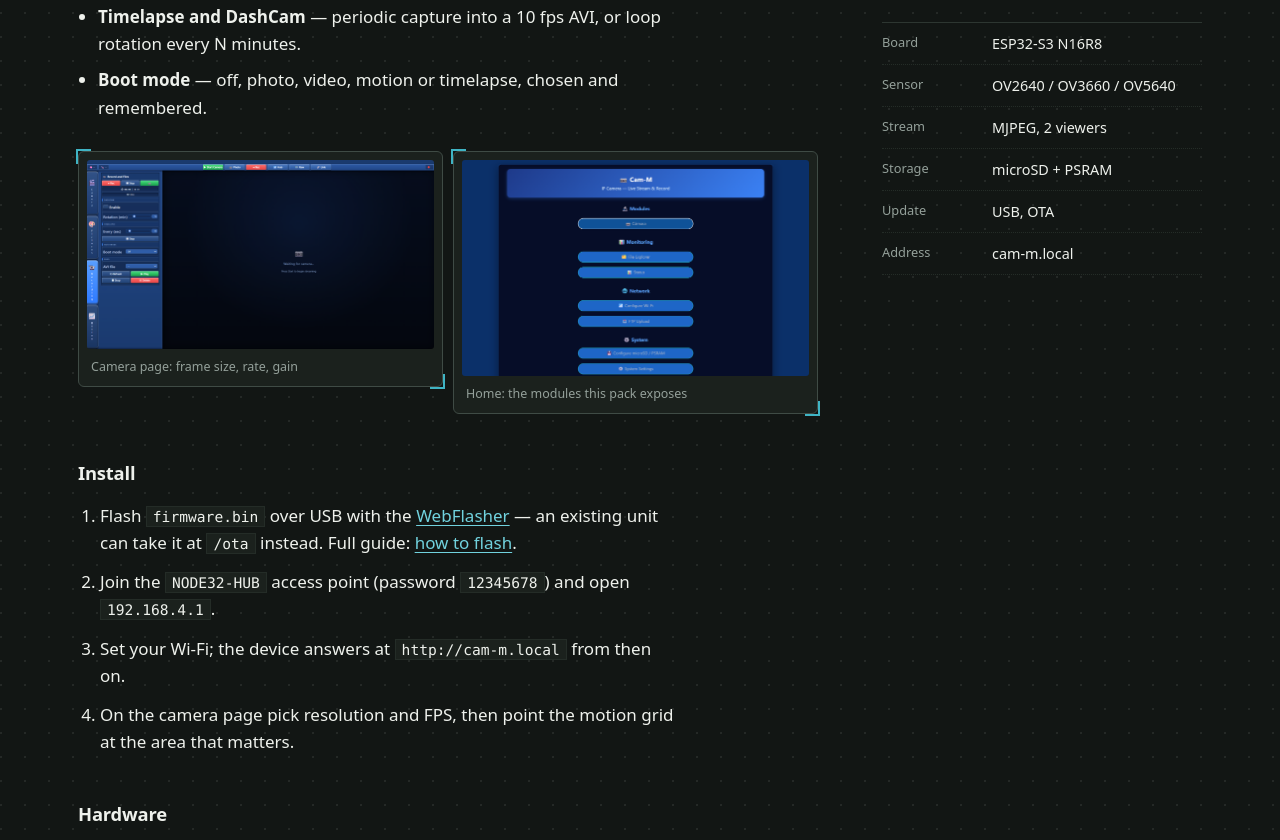
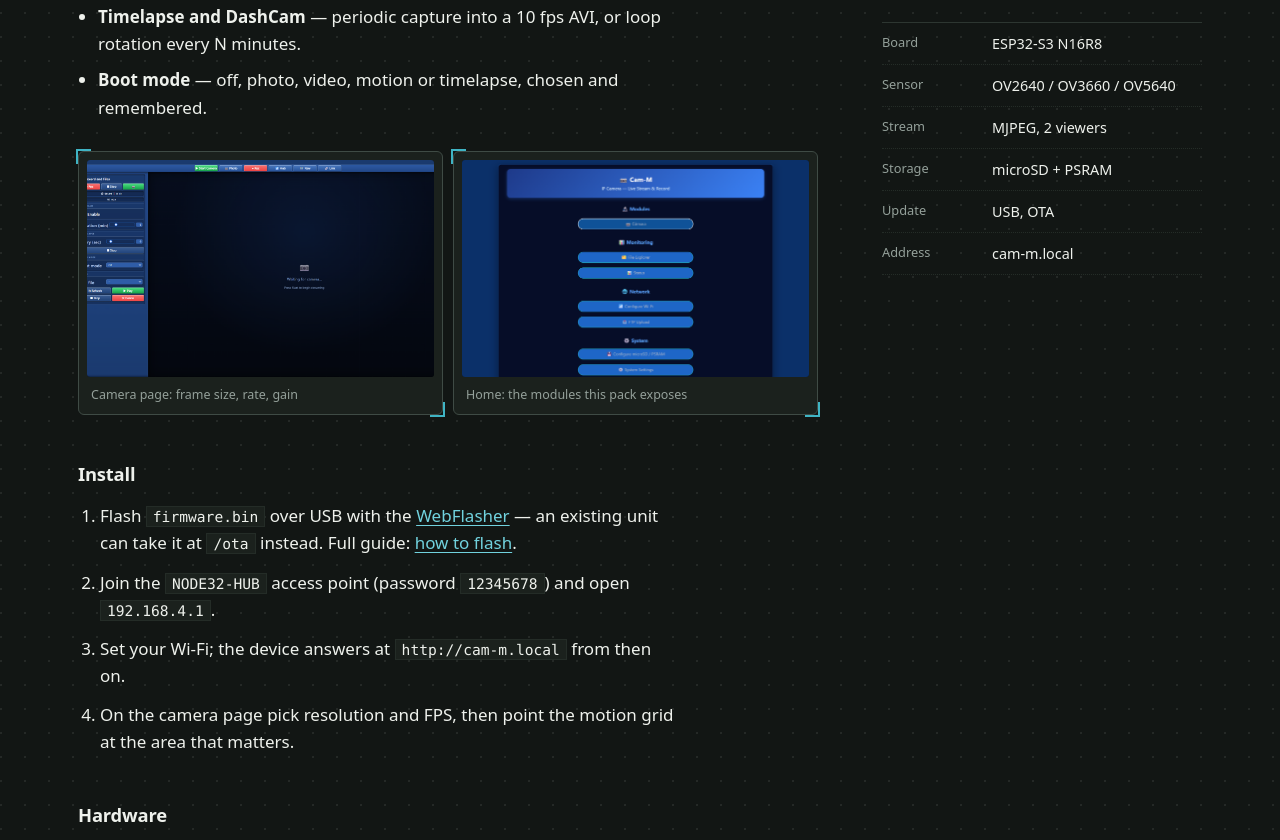
Before and after one commit to nasp2000/Node32-HUB, a plain HTML site: page site/packs/cam-m.html in a window 1280 px wide. Shown: the part 780-1620 px from the top of the page. Drawn offline with Linux system fonts and the light colour scheme.

Commit message:
site: every screenshot at a fixed 16:10 frame, capped at 400px

```diff
--- a/site/assets/site.css
+++ b/site/assets/site.css
@@ -337,13 +337,21 @@ a.btn--ghost, a.btn--ghost:hover, a.btn--ghost:focus-visible { color: var(--ink)
 .shot img, .pair img, .strip img {
   display: block;
   width: 100%;
-  height: auto;
   border-radius: var(--radius-img);
+  background: #0d100f;
+}
+/* one ratio for every landscape shot: nothing can dominate the page */
+.shot img, .pair img {
+  aspect-ratio: 16 / 10;
+  object-fit: cover;
+  object-position: top center;
+  max-height: 400px;
 }
 
 .strip img {
   aspect-ratio: 9 / 16;
   max-height: 280px;
+  height: auto;
   object-fit: cover;
   object-position: top;
 }
```
